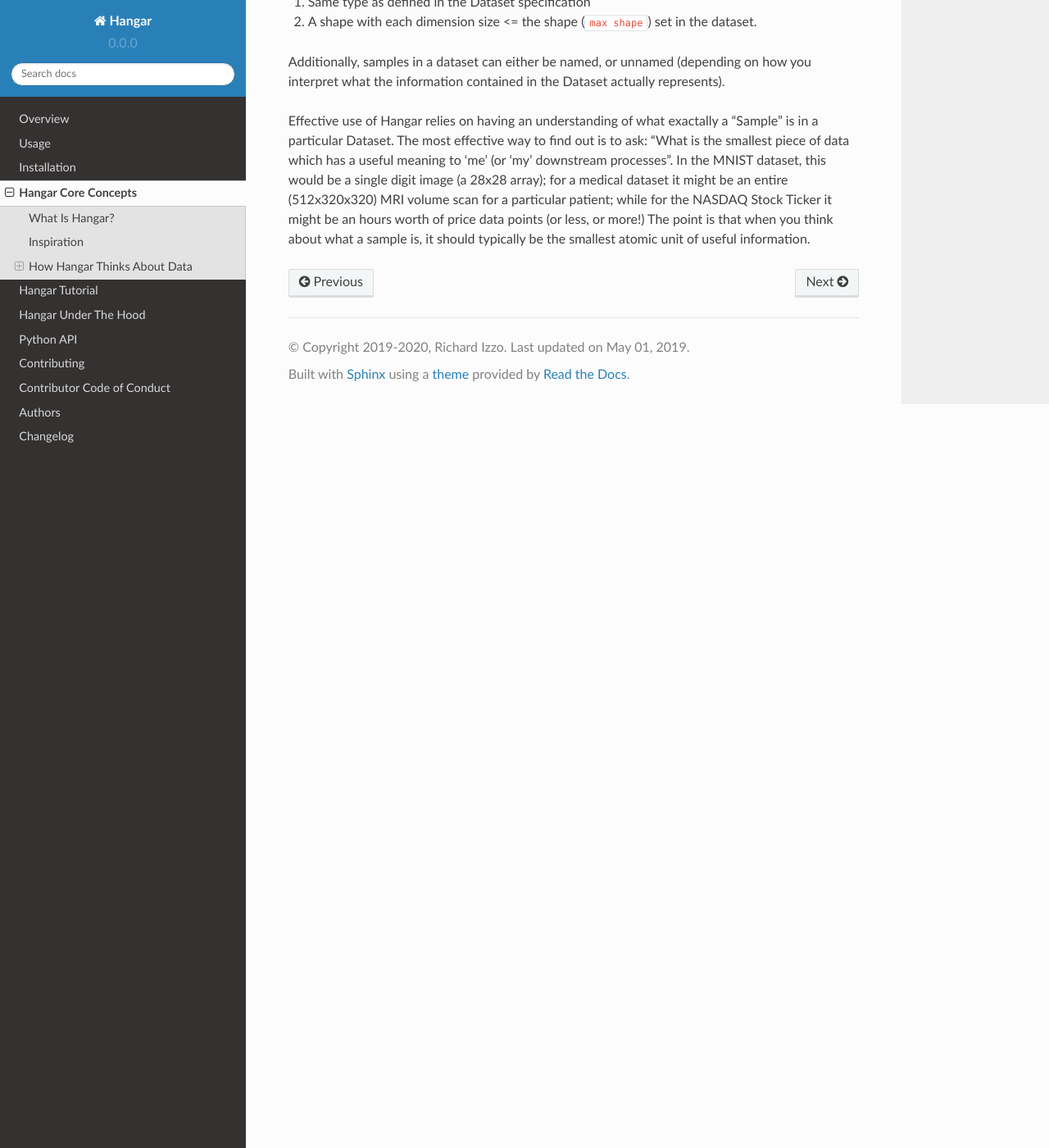
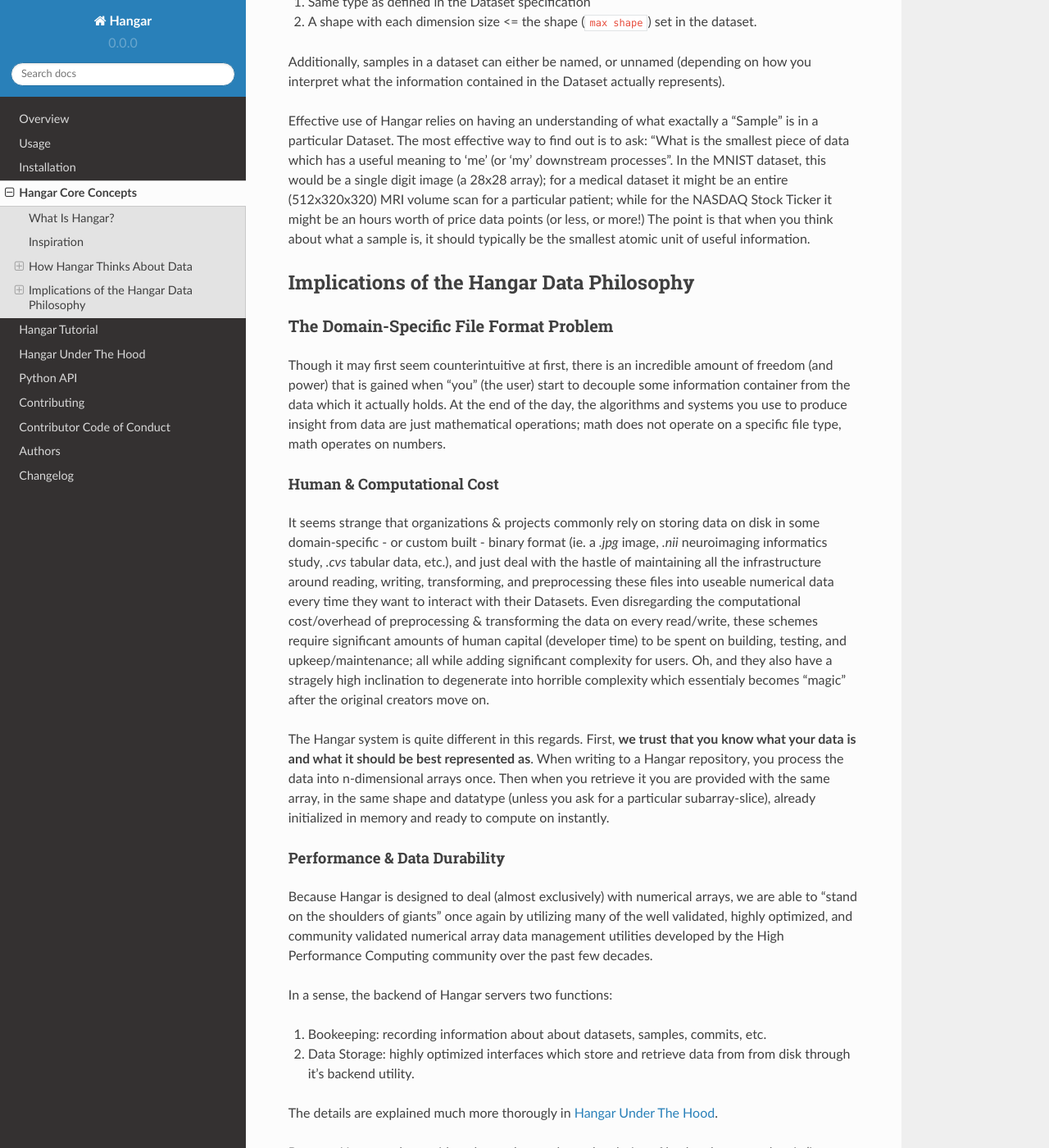
Before and after one commit to tensorwerk/hangar-py, a Sphinx documentation site: the page built from docs/concepts.rst, in a window 1280 px wide and 1400 px high, scrolled down 2672 px. Shown: the whole window at 82% size. Built offline with Sphinx 7.4.7 and the Read the Docs theme 2.0.0, drawn with Linux system fonts in a browser that asks for light colours; some of the changed text lies outside the part shown.

Commit message:
more additions

```diff
--- a/docs/concepts.rst
+++ b/docs/concepts.rst
@@ -121,15 +121,18 @@ pieces. To define a "Dataset" in Hangar, we need only provide:
 Abstraction 3: What Makes up a Dataset?
 ---------------------------------------
 
-The invividual pieces of information ("Data") which are grouped together in a "Dataset"
-are called "Samples" in the Hangar vernacular. According to the specification set by
-our definition of a Dataset, all samples must be numeric arrays with each having:
+The invividual pieces of information ("Data") which are grouped together in a
+"Dataset" are called "Samples" in the Hangar vernacular. According to the
+specification set by our definition of a Dataset, all samples must be numeric
+arrays with each having:
 
 1) Same type as defined in the Dataset specification
-2) A shape with each dimension size <= the shape (``max shape``) set in the dataset.
+2) A shape with each dimension size <= the shape (``max shape``) set in the
+   dataset.
 
 Additionally, samples in a dataset can either be named, or unnamed (depending on
-how you interpret what the information contained in the Dataset actually represents).
+how you interpret what the information contained in the Dataset actually
+represents).
 
 Effective use of Hangar relies on having an understanding of what exactally a
 "Sample" is in a particular Dataset. The most effective way to find out is to
@@ -140,3 +143,79 @@ MRI volume scan for a particular patient; while for the NASDAQ Stock Ticker it
 might be an hours worth of price data points (or less, or more!) The point is
 that when you think about what a sample is, it should typically be the smallest
 atomic unit of useful information.
+
+
+Implications of the Hangar Data Philosophy
+==========================================
+
+The Domain-Specific File Format Problem
+---------------------------------------
+
+Though it may first seem counterintuitive at first, there is an incredible
+amount of freedom (and power) that is gained when "you" (the user) start to
+decouple some information container from the data which it actually holds. At
+the end of the day, the algorithms and systems you use to produce insight from
+data are just mathematical operations; math does not operate on a specific file
+type, math operates on numbers.
+
+Human & Computational Cost
+^^^^^^^^^^^^^^^^^^^^^^^^^^
+
+It seems strange that organizations & projects commonly rely on storing data on
+disk in some domain-specific - or custom built - binary format (ie. a `.jpg`
+image, `.nii` neuroimaging informatics study, `.cvs` tabular data, etc.), and
+just deal with the hastle of maintaining all the infrastructure around reading,
+writing, transforming, and preprocessing these files into useable numerical data
+every time they want to interact with their Datasets. Even disregarding the
+computational cost/overhead of preprocessing & transforming the data on every
+read/write, these schemes require significant amounts of human capital
+(developer time) to be spent on building, testing, and upkeep/maintenance; all
+while adding significant complexity for users. Oh, and they also have a stragely
+high inclination to degenerate into horrible complexity which essentialy becomes
+"magic" after the original creators move on.
+
+The Hangar system is quite different in this regards. First, **we trust that you
+know what your data is and what it should be best represented as**. When writing
+to a Hangar repository, you process the data into n-dimensional arrays once.
+Then when you retrieve it you are provided with the same array, in the same
+shape and datatype (unless you ask for a particular subarray-slice), already
+initialized in memory and ready to compute on instantly.
+
+Performance & Data Durability
+^^^^^^^^^^^^^^^^^^^^^^^^^^^^^
+
+Because Hangar is designed to deal (almost exclusively) with numerical arrays,
+we are able to "stand on the shoulders of giants" once again by utilizing many
+of the well validated, highly optimized, and community validated numerical array
+data management utilities developed by the High Performance Computing community
+over the past few decades.
+
+In a sense, the backend of Hangar servers two functions:
+
+1) Bookeeping: recording information about about datasets, samples, commits, etc.
+2) Data Storage: highly optimized interfaces which store and retrieve data from
+   from disk through it's backend utility.
+
+The details are explained much more thorougly in :ref:`ref-hangar-under-the-hood`.
+
+Because Hangar only considers data to be numbers, the choice of backend to store
+data is (in a sense) completly arbitrary so long as `Data In == Data Out`.
+**This fact has massive implications for the system**; instead of being tied to
+a single backend (each of which will have significant performance tradeoffs for
+arrays of particular datatypes, shapes, and access patterns), we simulatneously
+store different data pieces in the backend which is most suited to it. A great
+deal of care has been taken to optimize parameters in the backend interface
+which affecting performance and compression of data samples.
+
+The choice of backend to store a piece of data is selected automatically from
+heuristics based on the dataset specification, system details, and context of
+the storage service internal to Hangar. **As a user, this is completly
+transparent to you** in all steps of interacting with the repository. It does
+not require (or even accept) user specified configuration.
+
+At the time of writing, Hangar has the following backends implemented (with
+plans to potentially support more as needs arise):
+
+1) `HDF5 <https://www.hdfgroup.org/solutions/hdf5/>`_
+2) `Memmapped Arrays <https://docs.scipy.org/doc/numpy/reference/generated/numpy.memmap.html>`_
+3) `TileDb <https://tiledb.io/>`_ (in development)
```
